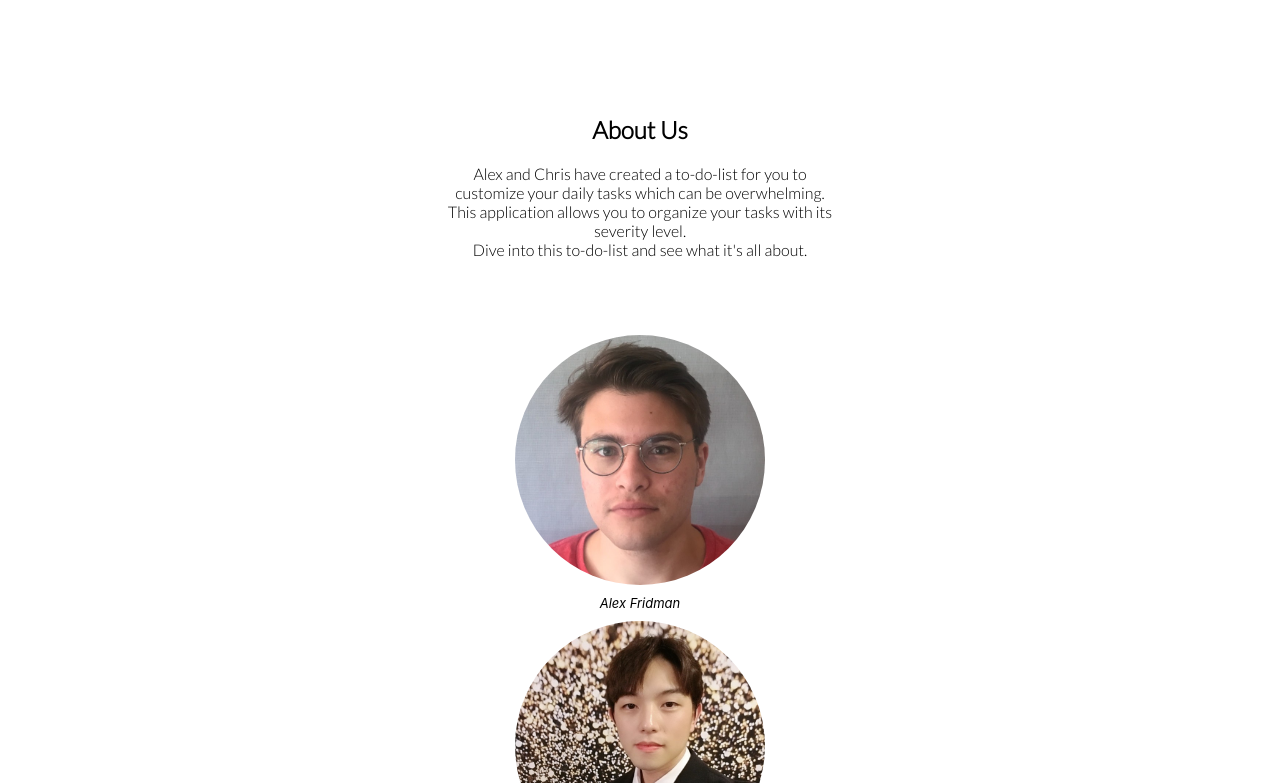
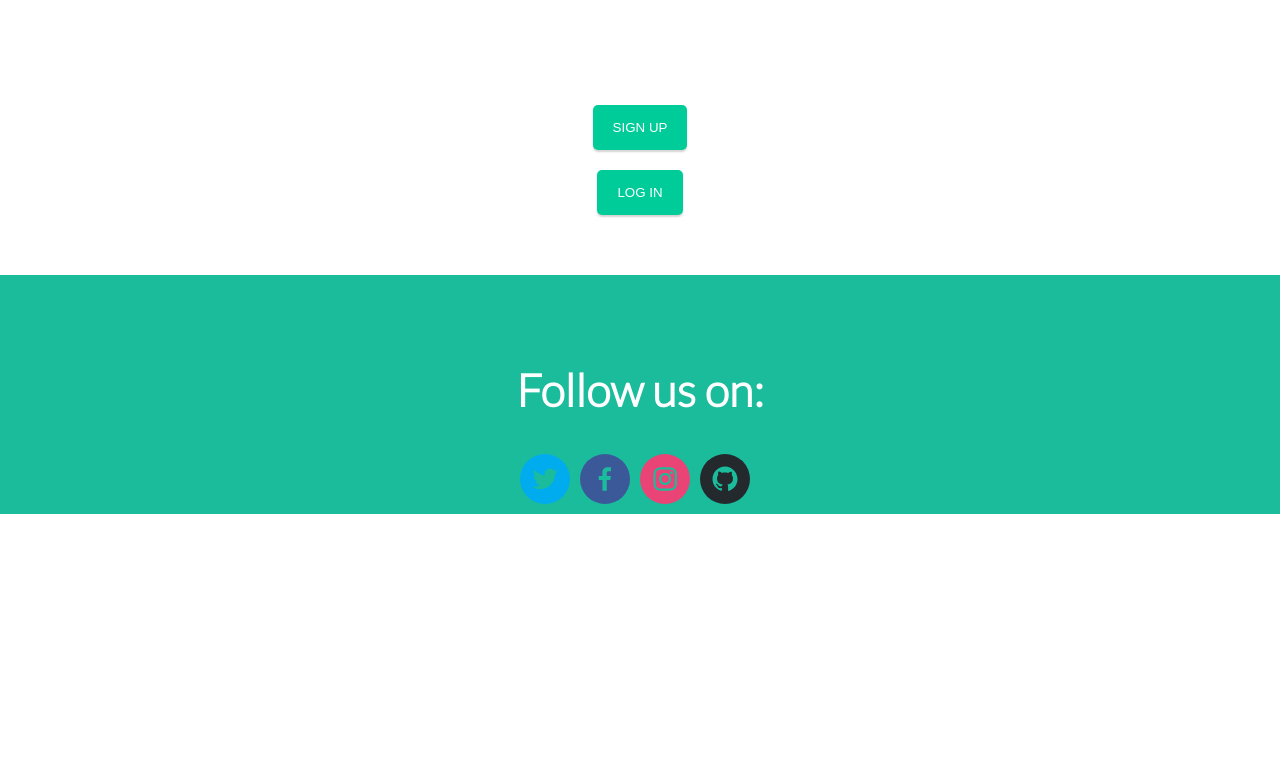
Before and after one commit to idkcoder93/To-Do-List, a React (Create React App) app in the folder to-do-list/: page / in a window 1280 px wide. Shown: the part 557-1340 px from the top of the page. After the commit the page ends 1071 px from the top, so only its background shows below. Built offline with nearby package versions, Linux system fonts and the light colour scheme.

Commit message:
added buttons

```diff
--- a/to-do-list/package.json
+++ b/to-do-list/package.json
@@ -6,11 +6,15 @@
     "@testing-library/jest-dom": "^5.17.0",
     "@testing-library/react": "^13.4.0",
     "@testing-library/user-event": "^13.5.0",
+    "bootstrap": "^5.3.2",
     "react": "^18.2.0",
+    "react-bootstrap": "^2.9.1",
     "react-dom": "^18.2.0",
     "react-icons": "^4.12.0",
     "react-scripts": "^5.0.1",
     "react-social-icons": "^6.7.0",
+    "style-components": "^0.1.0",
+    "styled-components": "^6.1.1",
     "web-vitals": "^2.1.4"
   },
   "scripts": {
--- a/to-do-list/src/App.css
+++ b/to-do-list/src/App.css
@@ -65,33 +65,12 @@
   text-align: center;
 }
 
-.description {
-  text-align-last: center;
-  font-family: Lato, sans-serif;
-  font-stretch: expanded;
-  column-count: 1;
-  column-width: 100px;
-  padding-bottom: 50px;
-}
-
-.image_layout {
+.button-layout {
   display: flex;
-  flex-direction: column; /* Set flex direction to column */
-  align-items: center; /* Center items horizontally */
-  text-align: center; /* Center text */
-  padding-bottom: 10px;
-}
-
-img {
-  border-radius: 50%;
-  padding: 10px;
-  width: 250px;
-}
-
-.name {
-  text-align: center;
-  font-style: italic;
-  font-size: small;
+  flex-direction: column;
+  justify-content: center;
+  align-items: center;
+  margin-bottom: 50px;
 }
 
 @keyframes moveGradient {
--- a/to-do-list/src/App.js
+++ b/to-do-list/src/App.js
@@ -1,14 +1,31 @@
 import './App.css';
 import React from 'react';
-import { SocialIcon } from 'react-social-icons'; // Updated import statement
-import AlexProfilePic from './images/profile_pic.jpeg';
-import ChrisProfilePic from './images/Chris_profile.jpeg';
+import { SocialIcon } from 'react-social-icons';
+import styled from 'styled-components';
+
+const Button = styled.button `
+  background-color: #00cc99;
+  color: white;
+  padding: 15px 20px;
+  margin: 10px 10px;
+  border-radius: 5px;
+  border-style: none;
+  outline: none;
+  text-transform: uppercase;
+  cursor: pointer;
+  box-shadow: 0px 2px 2px lightgrey;
+  transition: ease background-color 250ms;
+  &:hover {
+    background-color: #03dba5;
+  }
+`
+
 
 function App() {
   return (
   <div>
     <div className="header">
-      <h1>This is not your ordinary task manager</h1>
+      <h1>Welcome to Taskers</h1>
     </div>
     <div className = "container">
       <div className="gradient-border">
@@ -28,29 +45,17 @@ function App() {
         </div>
       </div>
     </div>
-    <div className = "description">
-        <h2>About Us</h2>
-        <p>
-          Alex and Chris have created a to-do-list for you to <br />
-          customize your daily tasks which can be overwhelming. <br />
-          This application allows you to organize your tasks with its <br />
-          severity level. <br />
-          Dive into this to-do-list and see what it's all about.
-        </p>
-    </div>
-    <div className = "image_layout">
-      <img src={AlexProfilePic} alt="Alex's Profile" />
-      <span class="name">Alex Fridman</span>
-      <img src={ChrisProfilePic} alt="Chris's Profile" />
-      <span class="name">YoungSu Chris</span>
+    <div className='button-layout'>
+      <Button>Sign Up</Button>
+      <Button>Log In</Button>
     </div>
     <div className="header">
       <h2>Follow us on:</h2>
       <div className="social_media_app">
-        <SocialIcon url="https://twitter.com/" />
-        <SocialIcon url="https://facebook.com/" />
-        <SocialIcon url="https://instagram.com/" />
-        <SocialIcon url="https://github.com/" />
+        <SocialIcon url="https://twitter.com/" style={{marginRight: '10px'}}/>
+        <SocialIcon url="https://facebook.com/" style={{marginRight: '10px'}}/>
+        <SocialIcon url="https://instagram.com/" style={{marginRight: '10px'}}/>
+        <SocialIcon url="https://github.com/" style={{marginRight: '10px'}}/>
       </div>
     </div>
   </div>
```
Also changed, not shown: 1 other file (tests, documents, lock files or other folders).
